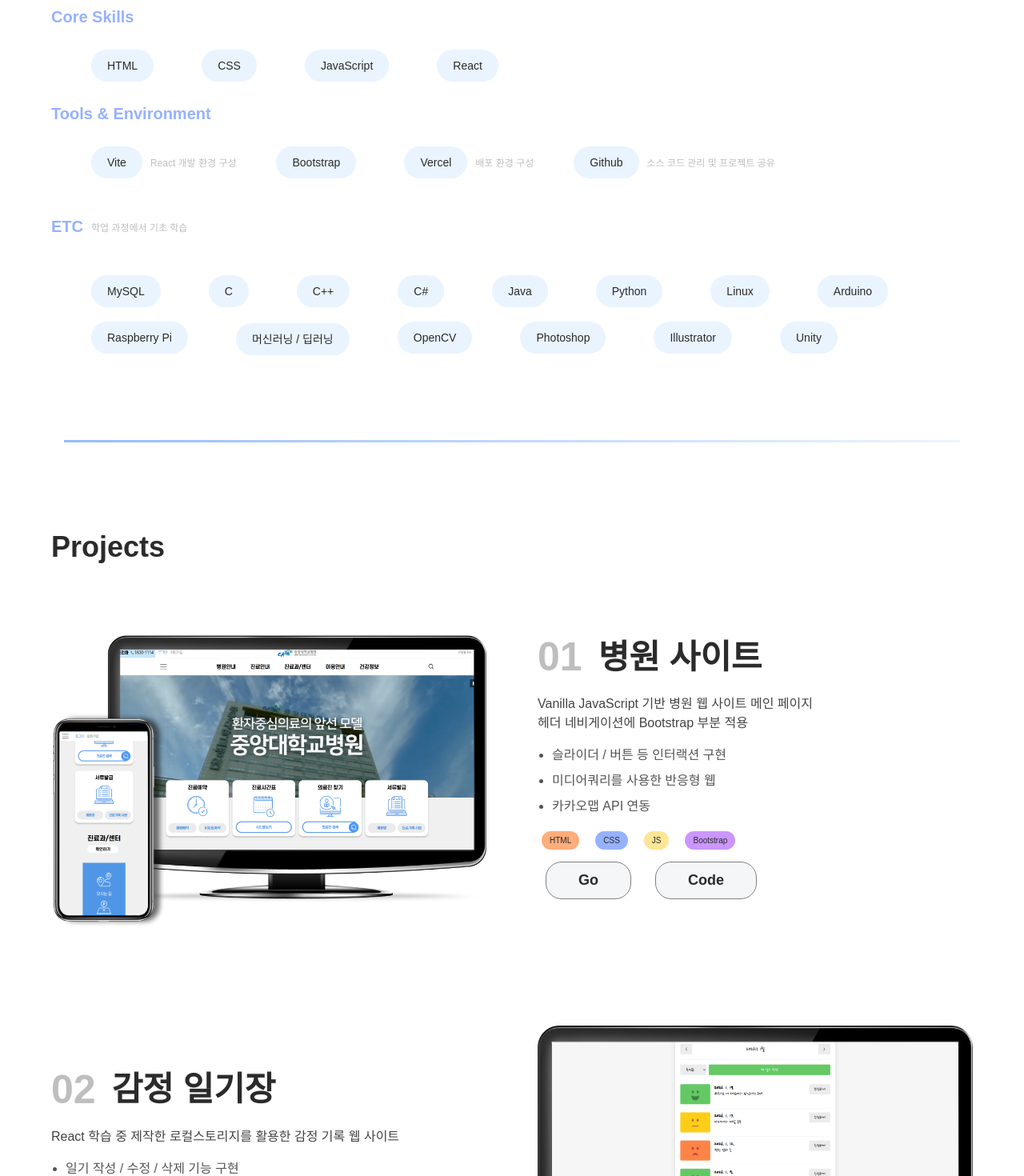
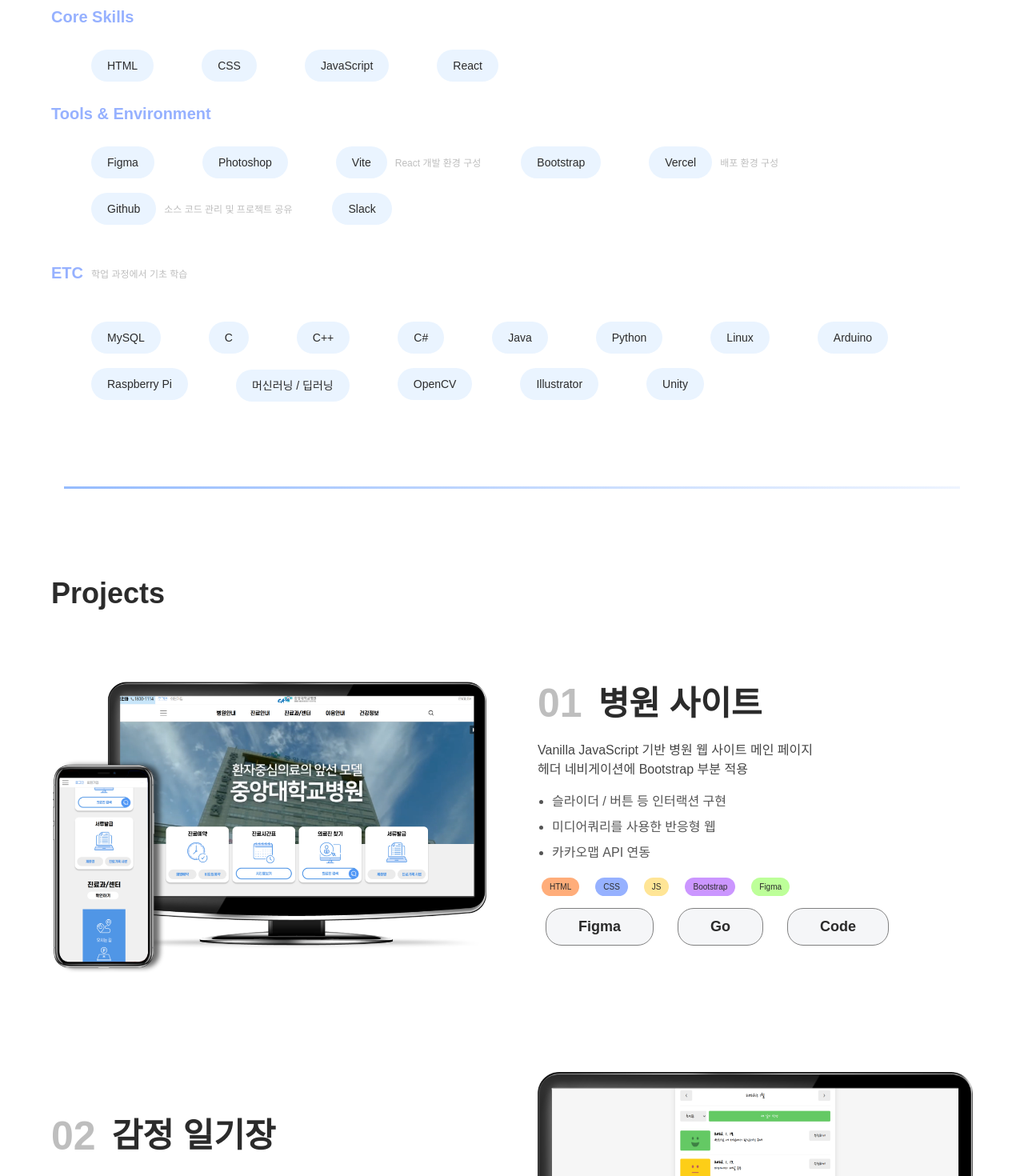
Before and after one commit to BangSeojin/Portfolio, a React (Vite) app: page / in a window 1280 px wide. Shown: the part 414-1884 px from the top of the page at 80% size. Built offline with nearby package versions, Linux system fonts and the light colour scheme; a web font is replaced by a local one.

Commit message:
피그마 추가 및 기타 수정

```diff
--- a/src/components/Projects.jsx
+++ b/src/components/Projects.jsx
@@ -32,8 +32,17 @@ export default function Projects() {
               <span className="projecttag projecttag-css">CSS</span>
               <span className="projecttag projecttag-js">JS</span>
               <span className="projecttag projecttag-bootstrap">Bootstrap</span>
+              <span className="projecttag projecttag-figma">Figma</span>
             </div>
             <div className="style-flex">
+              <a
+                href="https://www.figma.com/design/44vuPVKOh278Ujgg6sbDD8/%ED%8F%AC%ED%8A%B8%ED%8F%B4%EB%A6%AC%EC%98%A4--%EB%B3%91%EC%9B%90-%EC%82%AC%EC%9D%B4%ED%8A%B8?node-id=0-1&t=4NiPSWi98a5DjC1J-1"
+                target="_blank"
+                rel="noopener noreferrer"
+                className="sitebtn"
+              >
+                Figma
+              </a>
               <a
                 href="https://cau-hospital.vercel.app/"
                 target="_blank"
--- a/src/components/Skills.jsx
+++ b/src/components/Skills.jsx
@@ -26,6 +26,12 @@ export default function Skills() {
         <h3>Tools & Environment</h3>
         <ul className="skill-list">
           <li>
+            <span className="tag">Figma</span>
+          </li>
+          <li>
+            <span className="tag">Photoshop</span>
+          </li>
+          <li>
             <span className="tag">Vite</span>
             <span className="explan">React 개발 환경 구성</span>
           </li>
@@ -39,6 +45,9 @@ export default function Skills() {
           <li>
             <span className="tag">Github</span>
             <span className="explan">소스 코드 관리 및 프로젝트 공유</span>
+          </li>
+          <li>
+            <span className="tag">Slack</span>
           </li>
         </ul>
       </div>
@@ -82,9 +91,6 @@ export default function Skills() {
             <span className="tag">OpenCV</span>
           </li>
           <li>
-            <span className="tag">Photoshop</span>
-          </li>
-          <li>
             <span className="tag">Illustrator</span>
           </li>
           <li>
--- a/src/index.css
+++ b/src/index.css
@@ -27,6 +27,7 @@ body {
   --gray-light: #f5f6f8;
   --text-dark: #2b2b2b;
   --text-gray: #bebebe;
+  --green: #bdff99;
 }
 
 body {
--- a/src/styles/projects.css
+++ b/src/styles/projects.css
@@ -86,6 +86,10 @@
   background: var(--purple);
 }
 
+.projecttag-figma {
+  background: var(--green);
+}
+
 .sitebtn {
   text-decoration: none;
   color: inherit;
```
